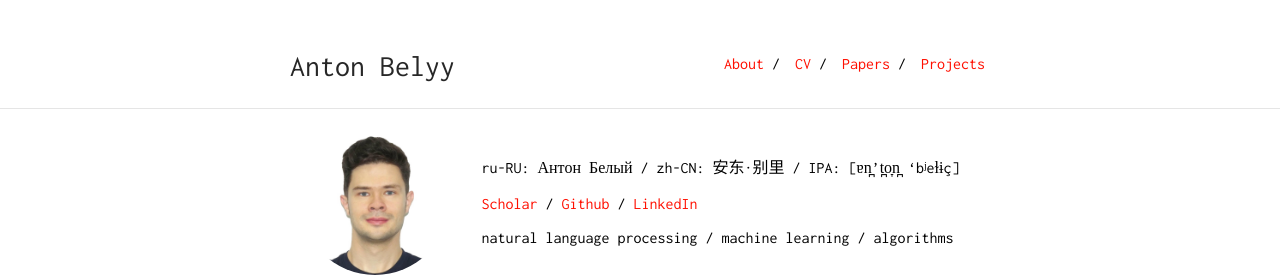
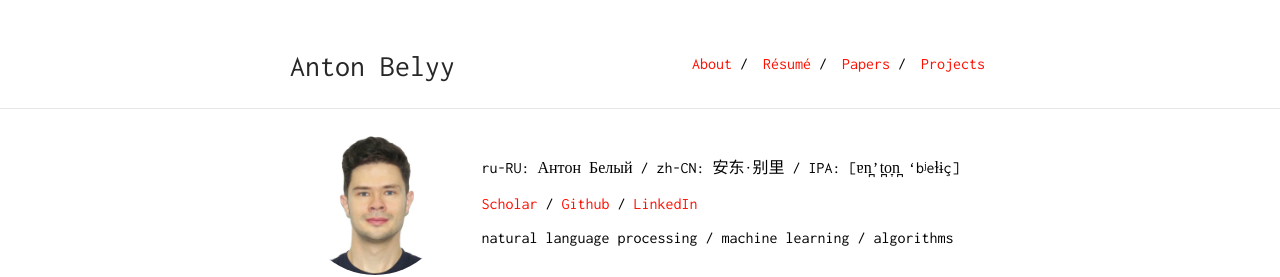
Before and after one commit to AVBelyy/AVBelyy.github.io, a Jekyll site: the page built from index.md, in a window 1280 px wide and 900 px high. Shown: the top 277 px of the window. Built offline with Jekyll 4.4.1, drawn with Linux system fonts in a browser that asks for light colours.

Commit message:
Update _config.yml

```diff
--- a/_config.yml
+++ b/_config.yml
@@ -18,8 +18,8 @@ sass:
 nav:
  - name: "About"
    link: "#hi-im-anton"
- - name: "CV"
-   link: "cv-spring2022.pdf"
+ - name: "Résumé"
+   link: "resume-spring2022.pdf"
  - name: "Papers"
    link: "#papers"
  - name: "Projects"
```
